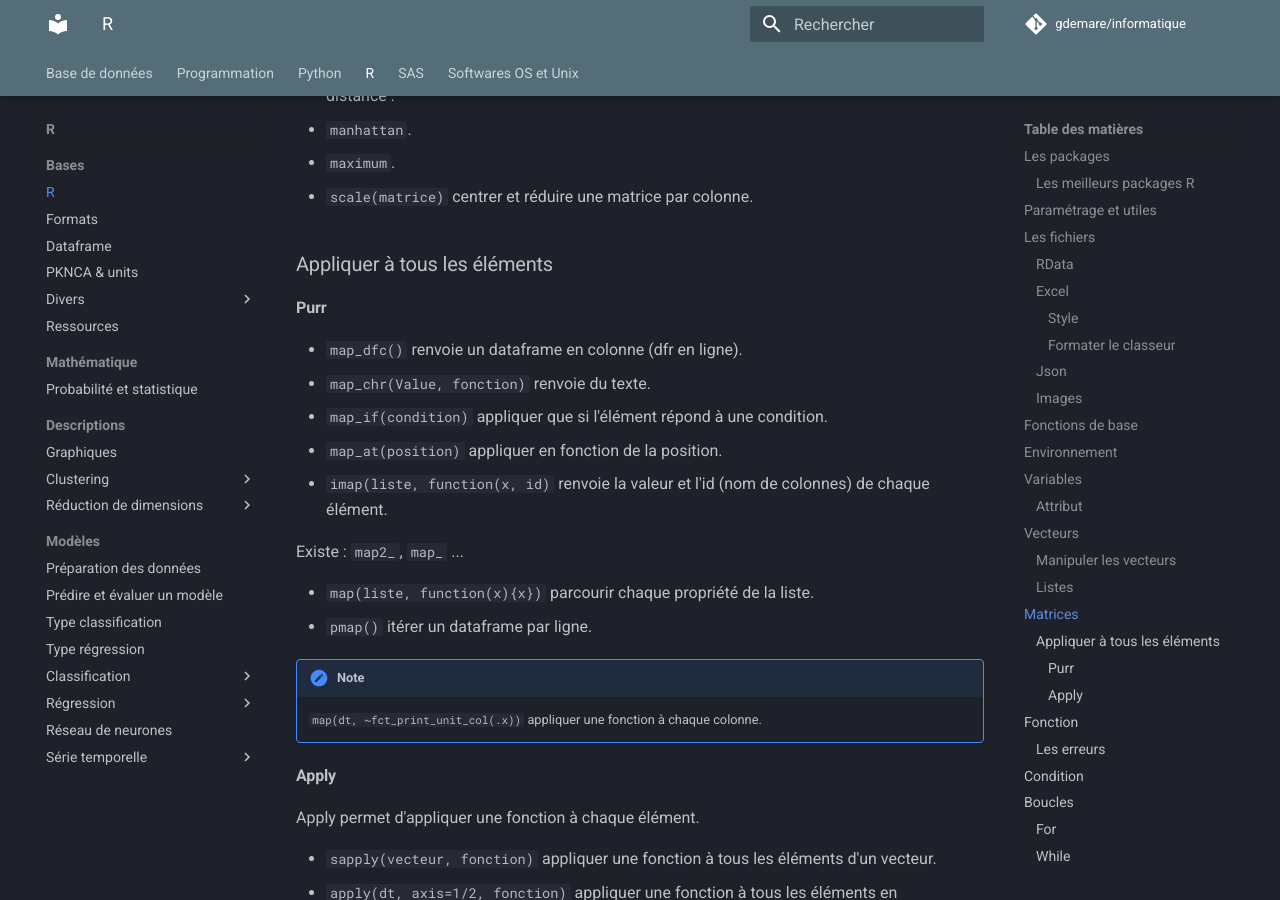
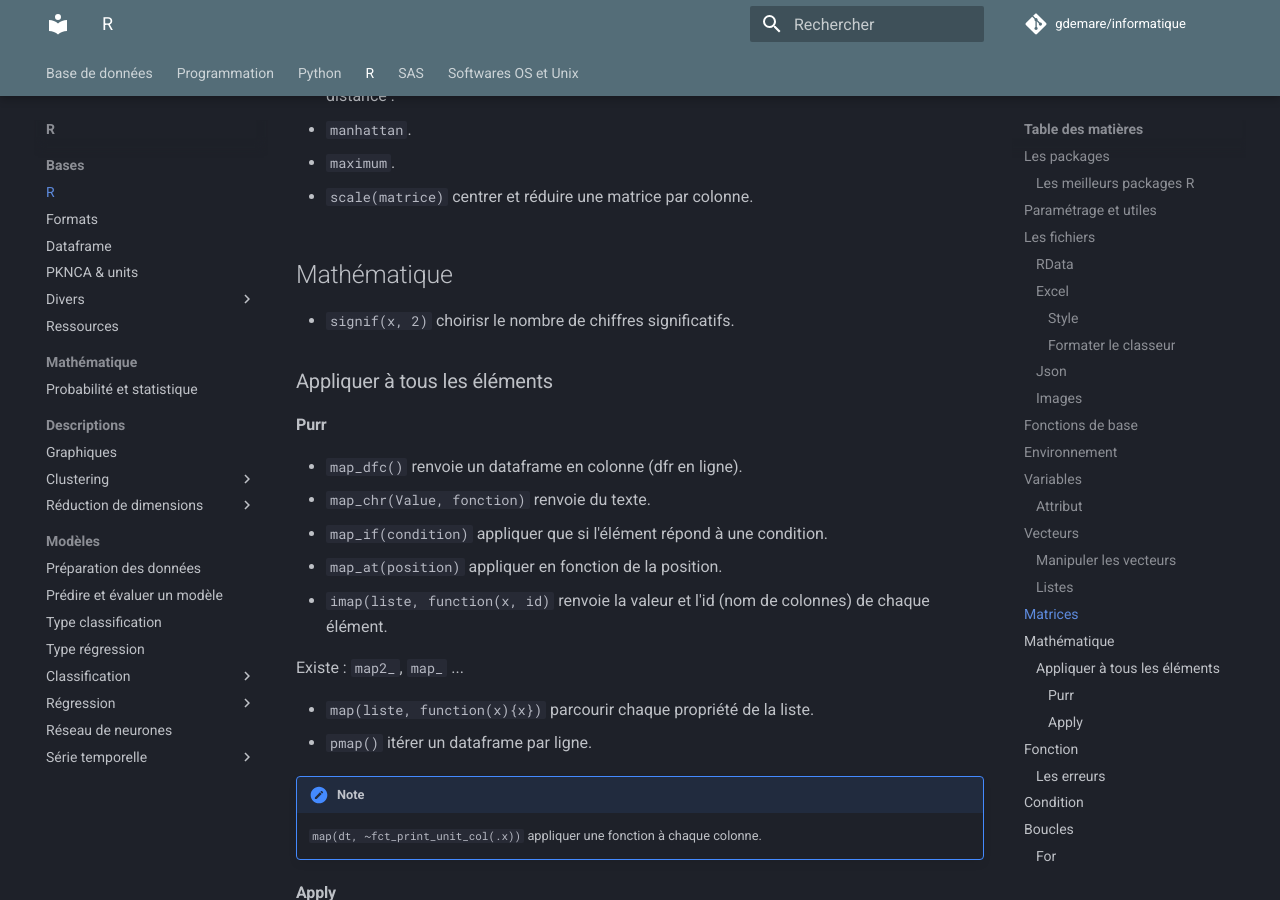
Before and after one commit to gdemare/Informatique, an MkDocs documentation site: the page built from docs/r/r_r.md, in a window 1280 px wide and 900 px high, scrolled down 5837 px. Built offline with MkDocs 1.6.1 and Material for MkDocs 9.7.7, drawn with Linux system fonts in a browser that asks for light colours; comment, search, counter and statistics services are not loaded.

Commit message:
Update r_r.md

```diff
--- a/docs/r/r_r.md
+++ b/docs/r/r_r.md
@@ -199,6 +199,10 @@ list(
 
 * `scale(matrice)` centrer et réduire une matrice par colonne.
 
+## Mathématique
+
+* `signif(x, 2)` choirisr le nombre de chiffres significatifs.
+
 ### Appliquer à tous les éléments
 
 #### Purr
```
